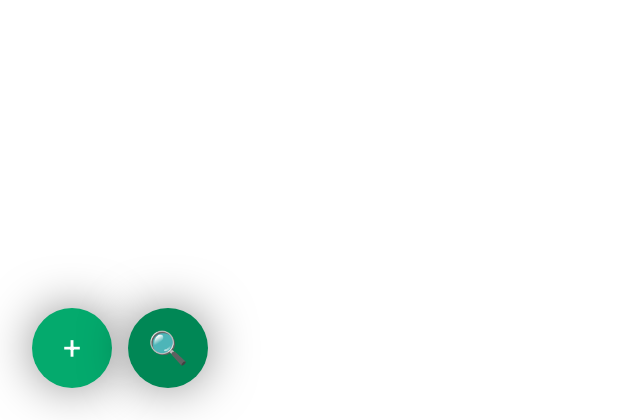
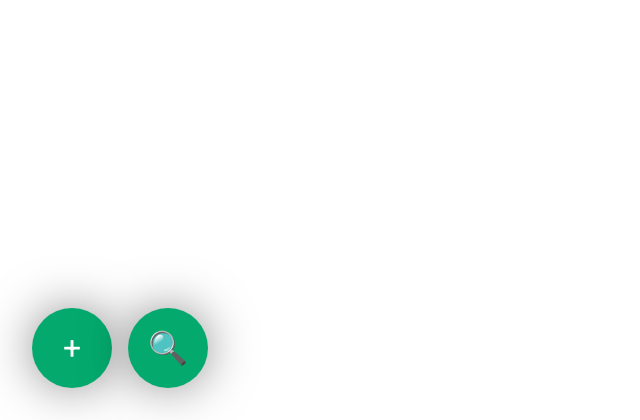
Before and after one commit to FranzenValentin/4-10, a PHP site: page /output.php in a window 1280 px wide, with the pointer over the restyled element. Shown: the part 380-800 px from the top of the page, without its empty margins (0-640 px from the left). Run offline with PHP 8.4, Linux system fonts and the light colour scheme; data that the repository does not hold is empty.

Commit message:
kleiner fix bei bestätigung

```diff
--- a/style.css
+++ b/style.css
@@ -156,7 +156,7 @@ td {
   display: none;
 }
 
-#search:hover {
+#search:hover > #exit{
   background-color: #008755;
 }
 
```
